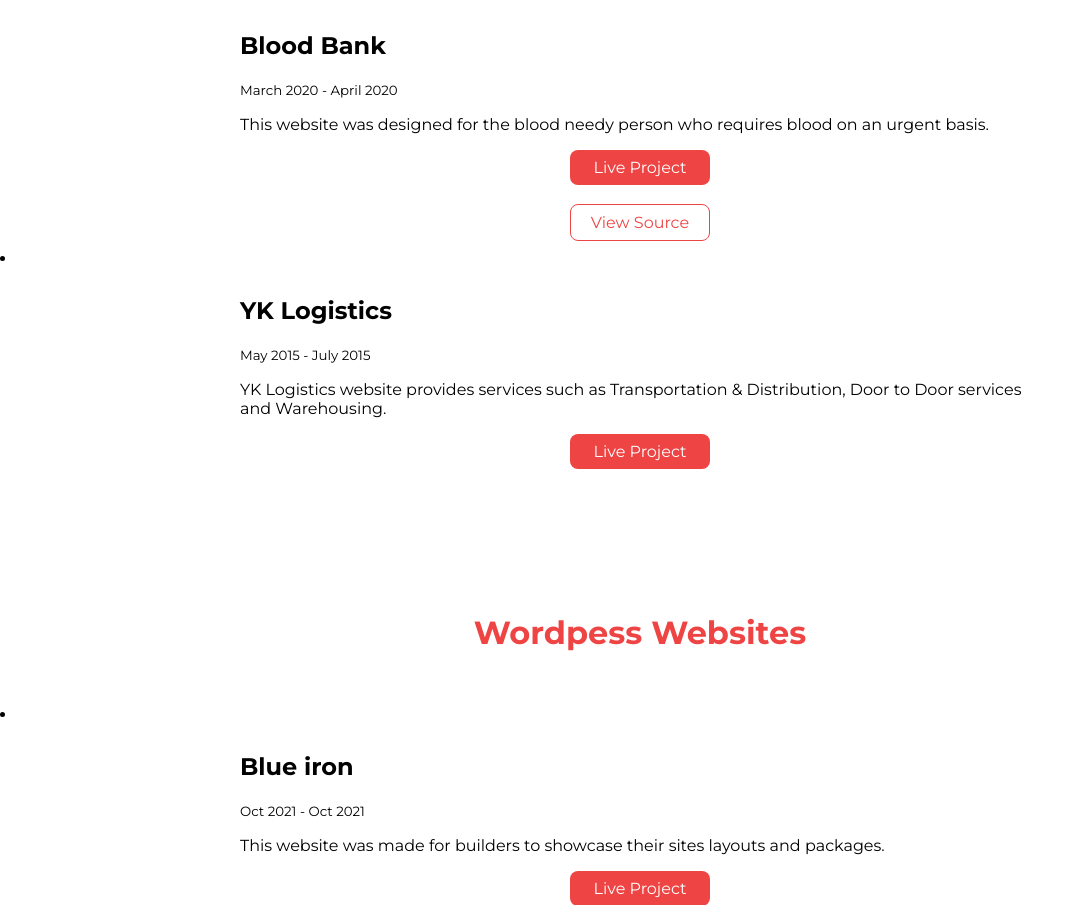
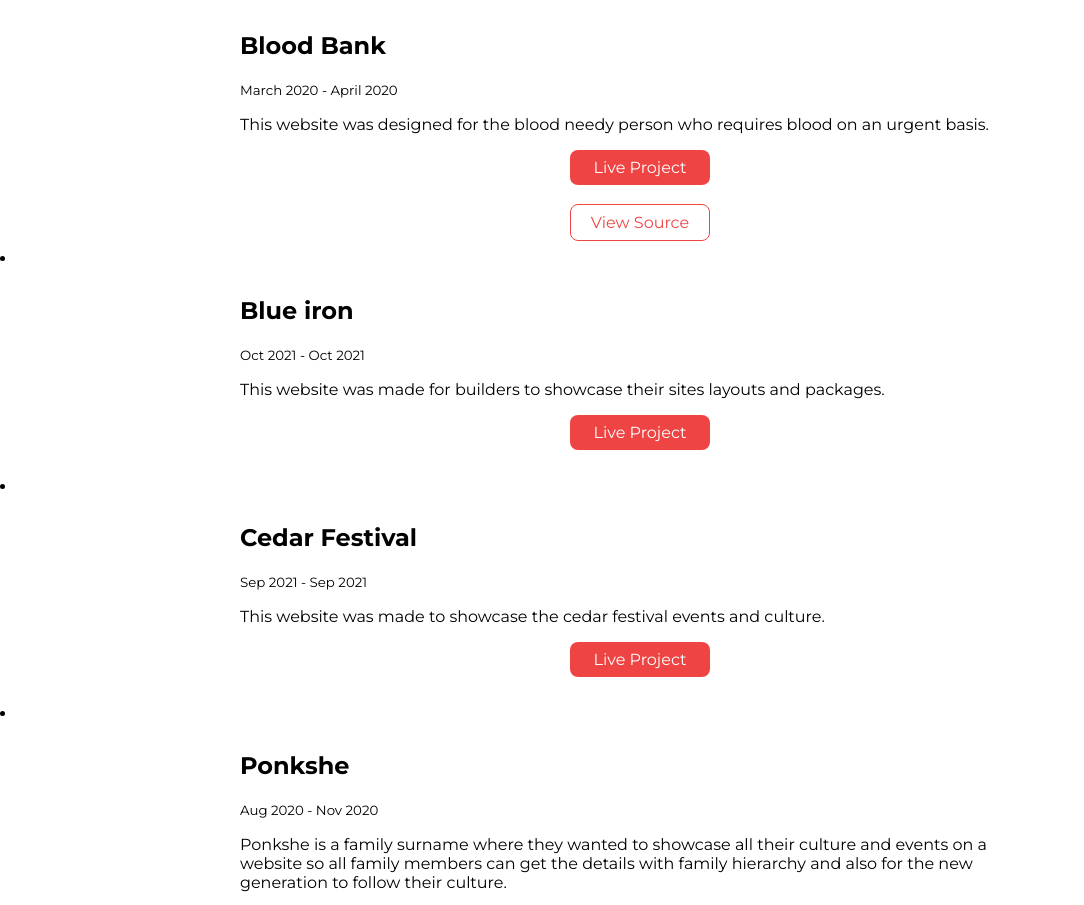
Before and after one commit to ajtech97/Ajinkya-Portfolio-V1, a plain HTML site: page projects.html in a window 1280 px wide. Shown: the part 328-1233 px from the top of the page, without its empty margins (0-1084 px from the left). Drawn offline with Linux system fonts and the light colour scheme.

Commit message:
Changed projects

```diff
--- a/projects.html
+++ b/projects.html
@@ -43,7 +43,7 @@
 
     </li>
 
-    <li>
+    <!-- <li>
         <article class="showcase-list container container-center ">
             <h1>YK Logistics</h1>
             <small>May 2015 - July 2015</small>
@@ -51,11 +51,11 @@
                 Door to Door services and Warehousing.</p>
 
             <a class="link link-primary" href="https://www.yklogistics.in">Live Project</a><br>
-            <!-- <a class="link link-secondary" href="">View Source</a> -->
+
 
         </article>
 
-    </li>
+    </li> -->
 
 
     <!-- <li>
@@ -86,9 +86,7 @@
 
     </li> -->
 
-    <header class="hero">
-        <h1 class="hero-heading"><span class="heading-inverted">Wordpess Websites</span></h1>
-    </header>
+
 
     <li>
         <article class="showcase-list container container-center ">
```
